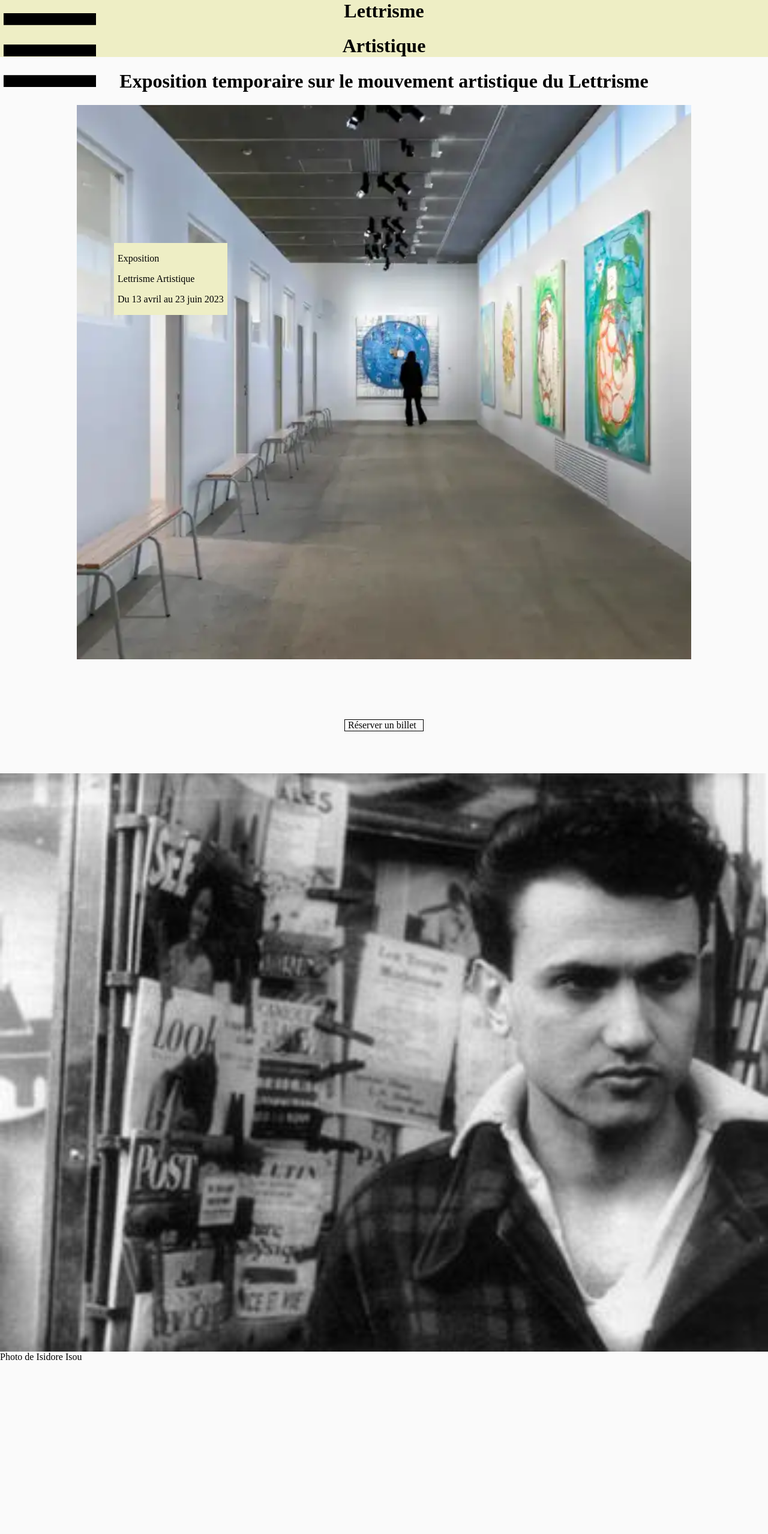
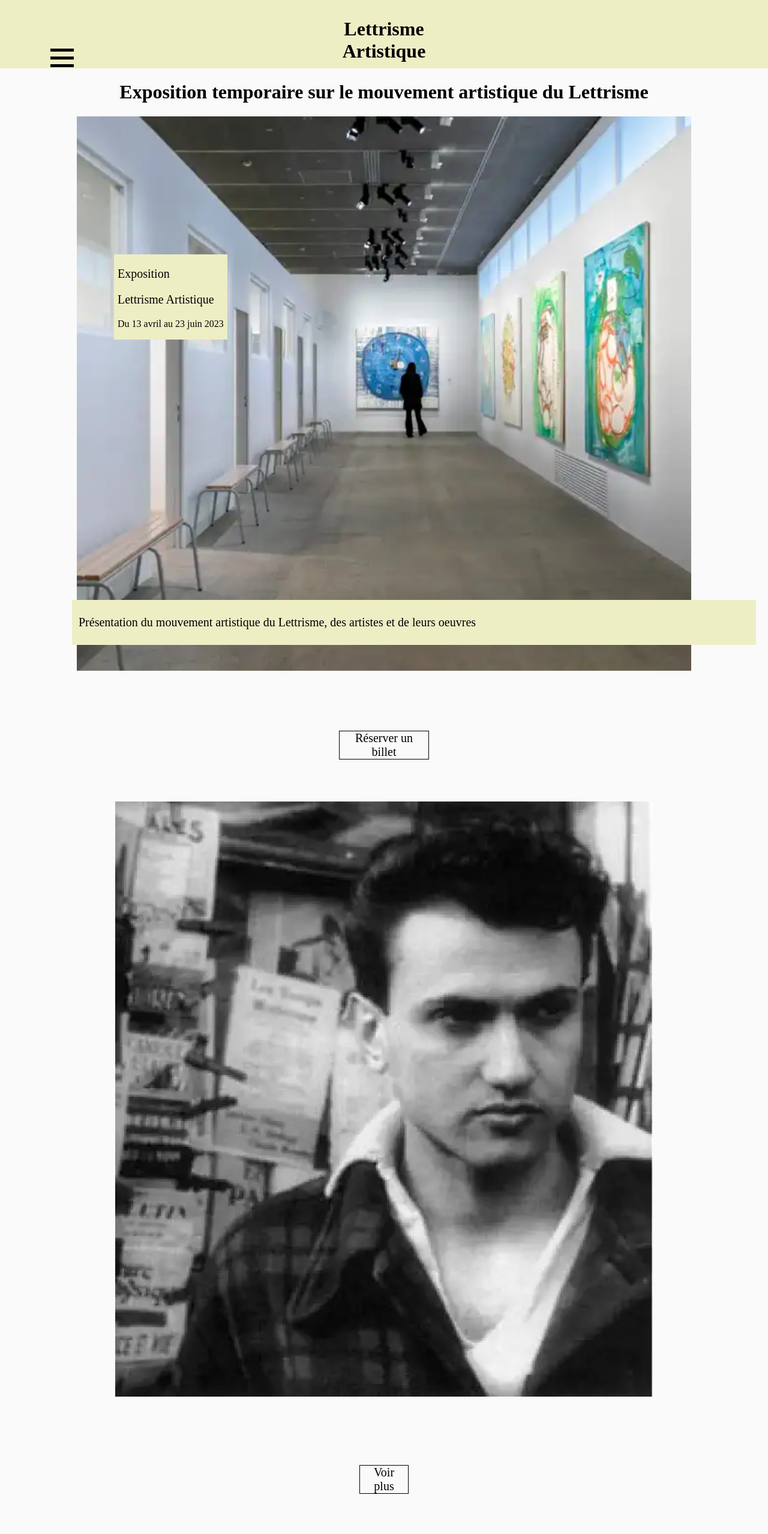
Before and after one commit to MMI-SAE-105/2023-sae-105-Yardimli-Kubilay, a plain HTML site: page index.html in a window 1280 px wide. Shown: the top 2557 px of the page at 60% size. Drawn offline with nearby package versions, Linux system fonts and the light colour scheme.

Commit message:
page d'accueil

```diff
--- a/index.html
+++ b/index.html
@@ -18,7 +18,7 @@
       >
       <img src="/public/img/logo/menu_btn.svg" alt="menu bouton">
       </button>
-      <a href="/index.html"><h1 class=titre> Lettrisme </h1><h1 class=titre> Artistique</h1></a>
+      <a href="/index.html"><h1 class=titre1> Lettrisme </h1><h1 class=titre2> Artistique</h1></a>
       <nav
         id="mainNav"
         x-show="menuIsOpen"
@@ -44,10 +44,10 @@
 <img class="imgtaille" src="/public/img/exposition.webp" alt="exposition">
 
 <div class="rectangleexpo">
-<p>
+<p class="textexpo">
   Exposition
 </p>
-<p>
+<p class="textexpo">
   Lettrisme Artistique
 </p>
 <p>
@@ -65,46 +65,43 @@
   <div class="carrousel_parent-ecrans">
       <div id="ecran-1" class="carrousel_ecran">
           <figure>
-              <img src="/public/img/artistes/Isidore_Isou.jpeg" alt="Photo de Isidore Isou">
-              <figcaption>Photo de Isidore Isou</figcaption>
+              <img class="imgIsidoreIsou" src="/public/img/artistes/Isidore_Isou.webp" alt="Photo de Isidore Isou">
           </figure>
       </div>
       <div id="ecran-2" class="carrousel_ecran">
           <figure>
-              <img src="/public/img/artistes/Alighiero_Boetti.jpeg" alt="Photo de Alighiero Boetti">
-              <figcaption>Photo de Alighiero Boetti</figcaption>
+              <img class="imgAlighieroBoetti" src="/public/img/artistes/Alighiero_Boetti.webp" alt="Photo de Alighiero Boetti">
           </figure>
       </div>
       <div id="ecran-3" class="carrousel_ecran">
           <figure>
-              <img src="/public/img/artistes/Jacques_Villeglé.jpeg" alt="Photo de Jacques Villeglé">
-              <figcaption>Photo de Jacques Villeglé</figcaption>
+              <img class="imgJacquesVilleglé" src="/public/img/artistes/Jacques_Villeglé.jpeg" alt="Photo de Jacques Villeglé">
           </figure>
       </div>
       <div id="ecran-4" class="carrousel_ecran">
           <figure>
-              <img src="/public/img/artistes/Joao_Vieira.jpeg" alt="Photo de Joao Vieira">
-              <figcaption>Photo de Joao Vieira</figcaption>
+              <img class="imgJoaoVieira" src="/public/img/artistes/Joao_Vieira.jpeg" alt="Photo de Joao Vieira">
           </figure>
       </div>
       <div id="ecran-5" class="carrousel_ecran">
         <figure>
-            <img src="/public/img/artistes/Mira_Schendel.jpeg" alt="Photo de Mira Schendel">
-            <figcaption>Photo de Mira Schendel</figcaption>
+            <img class="imgMiraSchendel" src="/public/img/artistes/Mira_Schendel.jpeg" alt="Photo de Mira Schendel">
         </figure>
     </div>
   </div>
 </div>
 
-<p class="rectangle">
+<div class="rectanglemouvement">
+  <p class="textexpo">
   Présentation du mouvement artistique du Lettrisme, des artistes et de leurs oeuvres
 </p>
+</div>
+
 <a href="/fr/présentation_mouvement.html">
-<p class="btn">
+<p class="btnvoirplus">
   Voir plus
 </p>
 </a>
-
 
 <footer>
   <p>
--- a/src/css/header.css
+++ b/src/css/header.css
@@ -9,16 +9,19 @@ header {
   .noscroll body {
     overflow: hidden;
     }
-  .titre2 {
-    color:#FFFFFF;
-  }
   header a{
     text-align: center;
     text-decoration: none;
     color: #000000;
     }
-  .titre {
-    margin-top: 0%;
+  .titre1 {
+      margin-top: 0px;
+      padding-top: 30px;
+      margin-bottom: 0px;
+    }
+  .titre2 {
+      margin-top: 0px;
+      padding-bottom: 10px;
     }
   .menu {
     text-align: center;
@@ -41,6 +44,8 @@ header {
     z-index: 32;
     background-color: #00000000;
     border-style: none;
+    top: 15px;
+    left: 20px;
     }
   .ligneb {
     border-top:1px solid #000000;
--- a/src/css/style.css
+++ b/src/css/style.css
@@ -7,7 +7,7 @@ body{
     padding-left: 15px;
     padding-right: 15px;
     font-size: 32px;
-
+    color: #000000;
   }
   a {
     color: #000000;
@@ -16,11 +16,8 @@ body{
   p {
     padding-left: 5px;
     padding-right: 5px;
+    font-family: 'Bellefair';
   }
-img {
-    display: flex;
-    width: 100%;
-    }
   .carrousel_parent-ecrans {
     display: flex;
     width: 100%;
@@ -43,7 +40,9 @@ img {
     margin-top: 100px;
     margin-bottom: 70px;
     border: 1px solid #000000;
-    width: 120px;
+    width: 138px;
+    font-size: 20px;
+    text-align: center;
 }
 
 .regroupementimgtext {
@@ -66,6 +65,58 @@ img {
     left: 190px;
     top: 230px;
 }
+.rectanglemouvement {
+    box-sizing: border-box;
+    background: #EEEEC5;
+    border: 0.5px solid #EEEEC5;
+    width: auto;
+    height: auto;
+    position:absolute;
+    z-index:2;
+    right: 20px;
+    left: 120px;
+    top: 1000px;
+    padding: 5px;
+}
+.imgIsidoreIsou {
+    width: 70vw;
+  display: block;
+  margin: auto;
+}
+.imgAlighieroBoetti {
+    width: 80vw;
+  display: block;
+  margin: auto;
+}
+.imgJacquesVilleglé {
+    width: 78vw;
+  display: block;
+  margin: auto;
+
+}
+.imgJoaoVieira {
+    width: 58vw;
+  display: block;
+  margin: auto;
+}
+.imgMiraSchendel {
+    width: 55vw;
+  display: block;
+  margin: auto;
+}
+.btnvoirplus {
+    margin: 0 auto;
+    margin-top: 100px;
+    margin-bottom: 70px;
+    border: 1px solid #000000;
+    width: 70px;
+    font-size: 20px;
+    text-align: center;
+  }
+.textexpo {
+  font-size: 20px;
+}
+
 
 
 
```
Also changed, not shown: public/img/artistes/Alighiero_Boetti.jpeg (deleted), public/img/artistes/Alighiero_Boetti.webp (added), public/img/artistes/Isidore_Isou.jpeg (deleted), public/img/artistes/Isidore_Isou.webp (added), src/fonts/Bellefair-Regular.ttf (added), src/fonts/Bellefair-Regular.woff (added).
